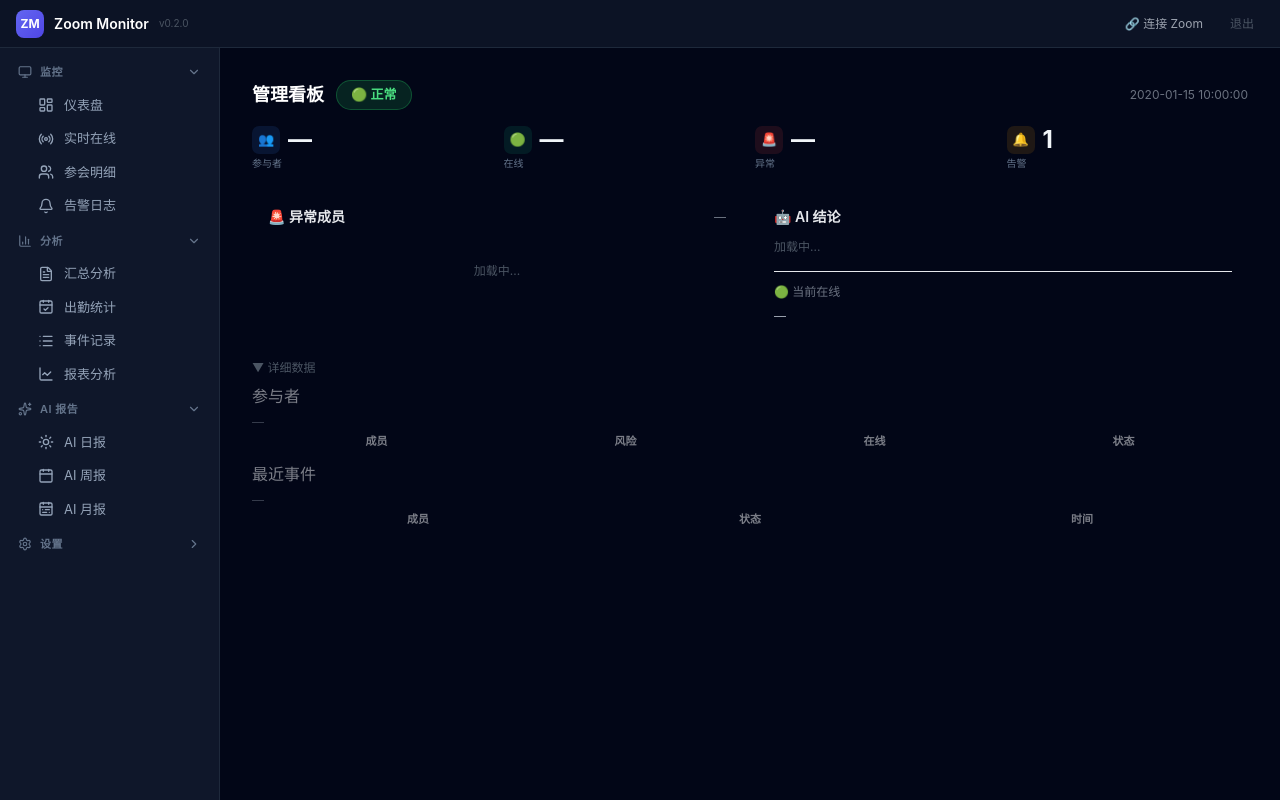
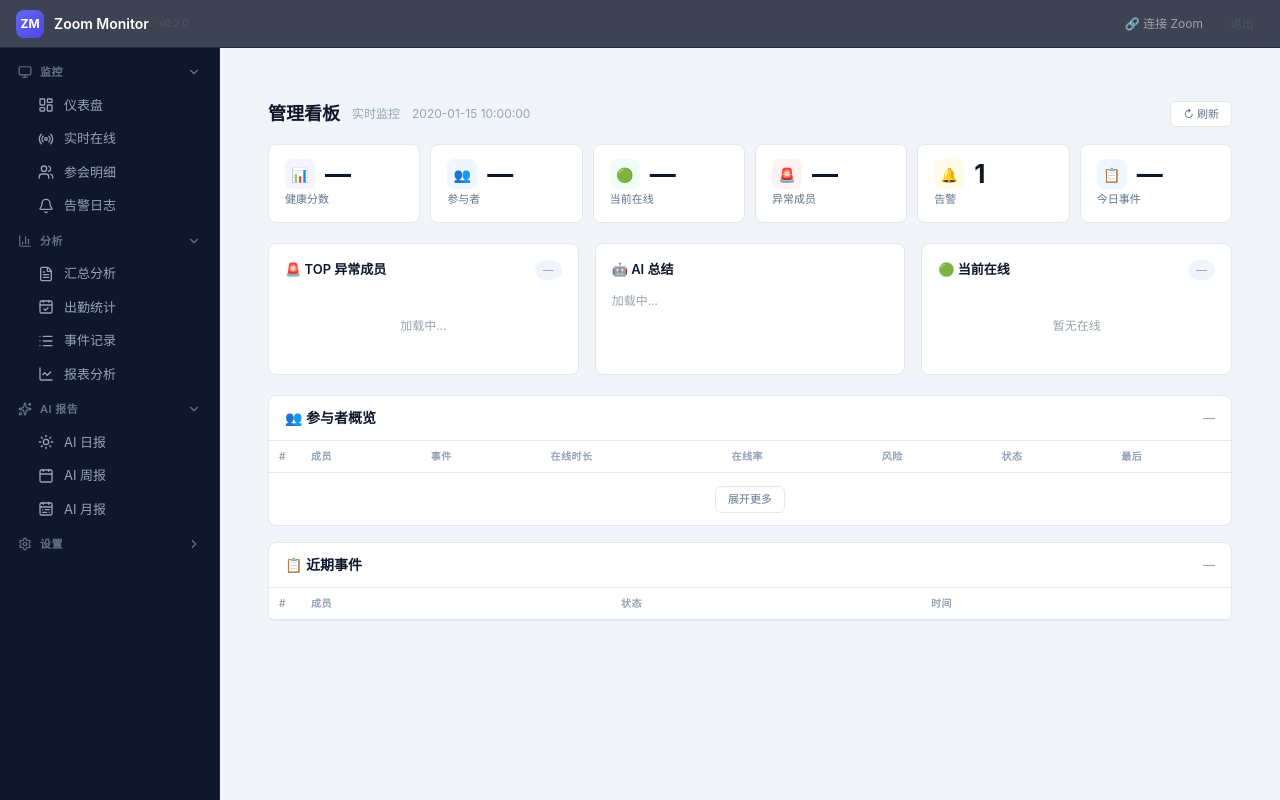
Before and after one commit to wang1682/zoom-attendance-monitor, a Python web app: template templates/dashboard.html in a window 1280 px wide. Run offline with Jinja, Linux system fonts and the light colour scheme; the template is opened without the code that fills it: most values are stand-ins (such as "Sample title", 1, 10 or a date in 2020); lists and menus that the app fills with data are empty; some libraries are stand-ins or nearby versions.

Commit message:
v0.8.0 Dashboard UI Redesign: 白底浅色风格, 6-KPI卡片, 异常Top3, 参与者概览8行, 近期事件10条

```diff
--- a/templates/dashboard.html
+++ b/templates/dashboard.html
@@ -1,197 +1,230 @@
 {% extends "base.html" %}
-{% block title %}{{ brand.app_name_zh }} — 管理看板{% endblock %}
+{% block title %}管理看板{% endblock %}
 {% block head %}
 <style>
 /* ── 全局 ── */
-.stat-grid { display: grid; grid-template-columns: repeat(auto-fit, minmax(130px, 1fr)); gap: 10px; }
-.stat-card { @apply card p-3; }
-.stat-card .row { display: flex; align-items: center; gap: 8px; }
-.stat-card .val { font-size: 24px; font-weight: 700; color: #f1f5f9; line-height: 1; }
-.stat-card .lbl { font-size: 10px; color: #64748b; margin-top: 2px; }
-.stat-card .ico { width: 28px; height: 28px; border-radius: 7px; display: flex; align-items: center; justify-content: center; font-size: 13px; }
-
-/* ── 健康度 ── */
-.health-badge { display: inline-flex; align-items: center; gap: 4px; padding: 4px 14px; border-radius: 20px; font-size: 13px; font-weight: 600; }
-.health-green { background: rgba(34,197,94,0.15); color: #4ade80; border: 1px solid rgba(34,197,94,0.3); }
-.health-yellow { background: rgba(234,179,8,0.15); color: #facc15; border: 1px solid rgba(234,179,8,0.3); }
-.health-red { background: rgba(239,68,68,0.15); color: #f87171; border: 1px solid rgba(239,68,68,0.3); }
-
-/* ── 异常卡片 ── */
-.anomaly-card { @apply card p-3; border-left: 3px solid; }
-.anomaly-card.high { border-color: #ef4444; }
-.anomaly-card.med { border-color: #f59e0b; }
-.anomaly-card .name { font-size: 14px; font-weight: 600; color: #e2e8f0; }
-.anomaly-card .detail { font-size: 11px; color: #94a3b8; margin-top: 2px; }
-.anomaly-card .tag { display: inline-block; padding: 1px 6px; border-radius: 4px; font-size: 10px; margin-right: 4px; }
-.tag-red { background: rgba(239,68,68,0.15); color: #f87171; }
-.tag-yellow { background: rgba(234,179,8,0.15); color: #facc15; }
-.tag-blue { background: rgba(99,102,241,0.15); color: #a5b4fc; }
-
-/* ── 弱化区域 ── */
-.weak { opacity: 0.5; transition: opacity 0.2s; }
-.weak:hover { opacity: 1; }
-.weak-toggle { cursor: pointer; user-select: none; }
-
-/* ── 表格 ── */
-.data-table { font-size: 11px; width: 100%; }
-.data-table th { @apply px-3 py-2 text-left text-xs font-semibold text-gray-500 uppercase tracking-wider sticky top-0 bg-surface-800; }
-.data-table td { @apply px-3 py-2 text-gray-300 border-t border-surface-800; }
+body { background: #f1f5f9 !important; }
+.max-w-app { max-width: 1320px; margin: 0 auto; }
+.card-w { background: #fff; border: 1px solid #e5e7eb; border-radius: 8px; }
+.kpi-grid { display: grid; grid-template-columns: repeat(6, 1fr); gap: 10px; }
+.kpi { background: #fff; border: 1px solid #e5e7eb; border-radius: 8px; padding: 14px 16px; }
+.kpi .top { display: flex; align-items: center; gap: 10px; margin-bottom: 2px; }
+.kpi .num { font-size: 26px; font-weight: 700; color: #0f172a; line-height: 1; }
+.kpi .lbl { font-size: 11px; color: #64748b; margin-top: 2px; }
+.kpi .ico { width: 30px; height: 30px; border-radius: 7px; display: flex; align-items: center; justify-content: center; font-size: 14px; }
+.icon-blue { background: #eff6ff; color: #3b82f6; }
+.icon-green { background: #f0fdf4; color: #22c55e; }
+.icon-red { background: #fef2f2; color: #ef4444; }
+.icon-yellow { background: #fefce8; color: #f59e0b; }
+.icon-purple { background: #f5f3ff; color: #8b5cf6; }
+.hdr { display: flex; align-items: center; justify-content: space-between; margin-bottom: 14px; }
+.hdr h2 { font-size: 13px; font-weight: 600; color: #0f172a; }
+.hdr .cnt { font-size: 11px; color: #94a3b8; background: #f1f5f9; padding: 2px 8px; border-radius: 10px; }
+/* 健康度 */
+.health-score { font-size: 32px; font-weight: 800; }
+.health-score.good { color: #22c55e; }
+.health-score.fair { color: #f59e0b; }
+.health-score.poor { color: #ef4444; }
+/* 异常卡片 */
+.rank-card { display: flex; align-items: center; gap: 12px; padding: 10px 0; border-bottom: 1px solid #f1f5f9; }
+.rank-card:last-child { border-bottom: none; }
+.rank-num { width: 20px; height: 20px; border-radius: 50%; display: flex; align-items: center; justify-content: center; font-size: 10px; font-weight: 700; flex-shrink: 0; }
+.rank-1 { background: #fef2f2; color: #ef4444; }
+.rank-2 { background: #fefce8; color: #f59e0b; }
+.rank-3 { background: #eff6ff; color: #3b82f6; }
+.rank-name { font-size: 14px; font-weight: 600; color: #0f172a; flex: 1; }
+.rank-detail { font-size: 11px; color: #64748b; }
+.rank-count { font-size: 14px; font-weight: 600; color: #64748b; }
+.tag { display: inline-block; padding: 1px 6px; border-radius: 4px; font-size: 10px; }
+.tag-danger { background: #fef2f2; color: #ef4444; }
+.tag-warn { background: #fefce8; color: #f59e0b; }
+.tag-info { background: #eff6ff; color: #3b82f6; }
+/* 在线列表 */
+.online-item { display: flex; align-items: center; gap: 8px; padding: 6px 0; border-bottom: 1px solid #f1f5f9; }
+.online-item:last-child { border-bottom: none; }
+.online-dot { width: 7px; height: 7px; border-radius: 50%; background: #22c55e; flex-shrink: 0; }
+/* 表格 */
+.tbl { font-size: 12px; width: 100%; border-collapse: collapse; }
+.tbl th { padding: 8px 10px; text-align: left; font-size: 10px; font-weight: 600; color: #94a3b8; text-transform: uppercase; letter-spacing: 0.5px; border-bottom: 1px solid #e5e7eb; }
+.tbl td { padding: 8px 10px; color: #334155; border-bottom: 1px solid #f1f5f9; }
+.tbl tr:last-child td { border-bottom: none; }
+.tbl .num-col { font-weight: 600; color: #64748b; font-size: 11px; }
+.tbl .name-col { font-weight: 500; color: #0f172a; }
+.risk-dot { width: 6px; height: 6px; border-radius: 50%; display: inline-block; margin-right: 4px; }
+.risk-high { background: #ef4444; }
+.risk-med { background: #f59e0b; }
+.risk-low { background: #3b82f6; }
+.risk-none { background: #d1d5db; }
+.status-dot { width: 8px; height: 8px; border-radius: 50%; display: inline-block; }
+.status-on { background: #22c55e; }
+.status-off { background: #d1d5db; }
+.btn-sm { padding: 4px 12px; border-radius: 6px; font-size: 11px; border: 1px solid #e5e7eb; color: #64748b; background: #fff; cursor: pointer; }
+.btn-sm:hover { background: #f8fafc; border-color: #cbd5e1; }
+/* AI 行 */
+.ai-line { padding: 3px 0; font-size: 13px; color: #334155; line-height: 1.6; }
+.ai-line strong { color: #0f172a; font-weight: 600; }
+.ai-suggest { margin-top: 10px; padding-top: 10px; border-top: 1px solid #e5e7eb; }
 </style>
 {% endblock %}
 
 {% block content %}
-<div class="max-w-[1400px] mx-auto">
+<div class="max-w-app" style="padding: 20px 16px;">
 
-  <!-- ═══════════ 第一层：状态总览 ═══════════ -->
+  <!-- ═══ 顶部 ═══ -->
   <div class="flex items-center justify-between mb-4">
     <div class="flex items-center gap-3">
-      <h1 class="text-lg font-semibold text-white">管理看板</h1>
-      <span id="healthBadge" class="health-badge health-green">🟢 正常</span>
+      <h1 class="text-lg font-bold" style="color:#0f172a">管理看板</h1>
+      <span class="text-xs" style="color:#94a3b8">实时监控</span>
+      <span class="text-xs" style="color:#94a3b8">{{ today }}</span>
     </div>
-    <div class="text-xs text-gray-500">{{ today }}</div>
+    <button onclick="location.reload()" class="btn-sm">↻ 刷新</button>
   </div>
 
-  <div class="stat-grid mb-5">
-    <div class="stat-card"><div class="row"><div class="ico" style="background:rgba(59,130,246,0.12);color:#60a5fa">👥</div><div class="val" id="hParticipants">—</div></div><div class="lbl">参与者</div></div>
-    <div class="stat-card"><div class="row"><div class="ico" style="background:rgba(16,185,129,0.12);color:#34d399">🟢</div><div class="val" id="hOnline">—</div></div><div class="lbl">在线</div></div>
-    <div class="stat-card"><div class="row"><div class="ico" style="background:rgba(239,68,68,0.12);color:#f87171">🚨</div><div class="val" id="hAnomalies">—</div></div><div class="lbl">异常</div></div>
-    <div class="stat-card"><div class="row"><div class="ico" style="background:rgba(245,158,11,0.12);color:#fbbf24">🔔</div><div class="val" id="hAlerts">{{ stats.alert_count }}</div></div><div class="lbl">告警</div></div>
+  <!-- ═══ KPI 行 ═══ -->
+  <div class="kpi-grid mb-5">
+    <div class="kpi"><div class="top"><div class="ico icon-purple">📊</div><div class="num" id="kpiHealth">—</div></div><div class="lbl">健康分数</div></div>
+    <div class="kpi"><div class="top"><div class="ico icon-blue">👥</div><div class="num" id="kpiParticipants">—</div></div><div class="lbl">参与者</div></div>
+    <div class="kpi"><div class="top"><div class="ico icon-green">🟢</div><div class="num" id="kpiOnline">—</div></div><div class="lbl">当前在线</div></div>
+    <div class="kpi"><div class="top"><div class="ico icon-red">🚨</div><div class="num" id="kpiAnomalies">—</div></div><div class="lbl">异常成员</div></div>
+    <div class="kpi"><div class="top"><div class="ico icon-yellow">🔔</div><div class="num" id="kpiAlerts">{{ stats.alert_count }}</div></div><div class="lbl">告警</div></div>
+    <div class="kpi"><div class="top"><div class="ico icon-blue">📋</div><div class="num" id="kpiEvents">—</div></div><div class="lbl">今日事件</div></div>
   </div>
 
-  <!-- ═══════════ 第二层：异常 + AI ═══════════ -->
-  <div class="grid grid-cols-1 lg:grid-cols-2 gap-4 mb-5">
-    <!-- 左侧：异常成员 Top 3 -->
-    <div class="card p-4">
-      <div class="flex items-center justify-between mb-3">
-        <h2 class="text-sm font-semibold text-gray-200">🚨 异常成员</h2>
-        <span class="text-xs text-gray-500" id="anomalyTotal">—</span>
-      </div>
-      <div id="anomalyCards" class="space-y-2">
-        <div class="text-xs text-gray-600 text-center py-6">加载中...</div>
+  <!-- ═══ 第二层：三栏 ═══ -->
+  <div class="grid grid-cols-1 lg:grid-cols-3 gap-4 mb-5">
+
+    <!-- 左：异常 Top 3 -->
+    <div class="card-w p-4">
+      <div class="hdr"><h2>🚨 TOP 异常成员</h2><span class="cnt" id="anomalyTotal">—</span></div>
+      <div id="anomalyList"><div class="text-xs text-gray-400 text-center py-6">加载中...</div></div>
+    </div>
+
+    <!-- 中：AI 总结 -->
+    <div class="card-w p-4">
+      <div class="hdr"><h2>🤖 AI 总结</h2></div>
+      <div id="aiBlock">
+        <div class="text-xs text-gray-400">加载中...</div>
       </div>
     </div>
 
-    <!-- 右侧：AI 结论 -->
-    <div class="card p-4">
-      <div class="flex items-center justify-between mb-3">
-        <h2 class="text-sm font-semibold text-gray-200">🤖 AI 结论</h2>
-      </div>
-      <div id="aiConclusion" class="text-sm leading-relaxed text-gray-400 space-y-2">
-        <div class="text-xs text-gray-600">加载中...</div>
-      </div>
-      <div class="mt-4 pt-3 border-t border-surface-700">
-        <div class="text-xs text-gray-500 mb-2">🟢 当前在线</div>
-        <div id="onlineMembers" class="space-y-1 text-xs text-gray-400">
-          <div>—</div>
-        </div>
-      </div>
+    <!-- 右：当前在线 -->
+    <div class="card-w p-4">
+      <div class="hdr"><h2>🟢 当前在线</h2><span class="cnt" id="onlineCount">—</span></div>
+      <div id="onlineList"><div class="text-xs text-gray-400 text-center py-6">暂无在线</div></div>
     </div>
   </div>
 
-  <!-- ═══════════ 第三层：详细数据（默认弱化） ═══════════ -->
-  <div class="weak-toggle mb-2 text-xs text-gray-600 hover:text-gray-400" onclick="toggleDetails()">▼ 详细数据</div>
-
-  <div id="detailSection" class="weak">
-    <!-- 参与者汇总 -->
-    <div class="dash-table-wrap mb-3">
-      <div class="hdr"><h2>参与者</h2><span class="cnt text-xs text-gray-500" id="summaryCount">—</span></div>
-      <div style="max-height:300px;overflow-y:auto">
-        <table class="data-table w-full">
-          <thead><tr><th>成员</th><th>风险</th><th>在线</th><th>状态</th></tr></thead>
-          <tbody id="summaryBody"></tbody>
-        </table>
-      </div>
+  <!-- ═══ 第三层：参与者概览 ═══ -->
+  <div class="card-w mb-4">
+    <div class="px-4 py-3 flex items-center justify-between" style="border-bottom:1px solid #e5e7eb">
+      <h2 class="text-sm font-semibold" style="color:#0f172a">👥 参与者概览</h2>
+      <span class="text-xs" style="color:#94a3b8" id="summaryCount">—</span>
     </div>
-
-    <!-- 最近事件 -->
-    <div class="dash-table-wrap mb-3">
-      <div class="hdr"><h2>最近事件</h2><span class="cnt text-xs text-gray-500" id="eventCount">—</span></div>
-      <div style="max-height:250px;overflow-y:auto">
-        <table class="data-table w-full">
-          <thead><tr><th>成员</th><th>状态</th><th>时间</th></tr></thead>
-          <tbody id="eventBody"></tbody>
-        </table>
-      </div>
+    <div style="overflow-x:auto;padding:0">
+      <table class="tbl">
+        <thead><tr>
+          <th style="width:32px">#</th><th>成员</th><th>事件</th><th>在线时长</th><th>在线率</th><th>风险</th><th>状态</th><th>最后</th>
+        </tr></thead>
+        <tbody id="summaryBody"></tbody>
+      </table>
+    </div>
+    <div class="text-center py-3">
+      <button class="btn-sm" id="expandBtn" onclick="toggleExpand()">展开更多</button>
     </div>
   </div>
 
+  <!-- ═══ 第四层：近期事件 ═══ -->
+  <div class="card-w">
+    <div class="px-4 py-3 flex items-center justify-between" style="border-bottom:1px solid #e5e7eb">
+      <h2 class="text-sm font-semibold" style="color:#0f172a">📋 近期事件</h2>
+      <span class="text-xs" style="color:#94a3b8" id="eventCount">—</span>
+    </div>
+    <div style="overflow-x:auto;padding:0">
+      <table class="tbl">
+        <thead><tr><th style="width:32px">#</th><th>成员</th><th>状态</th><th>时间</th></tr></thead>
+        <tbody id="eventBody"></tbody>
+      </table>
+    </div>
+  </div>
 </div>
 
 <script>
-let detailsVisible = false;
+let summaryFull = [];
+let expanded = false;
 
-function toggleDetails() {
-  detailsVisible = !detailsVisible;
-  const el = document.getElementById("detailSection");
-  el.style.opacity = detailsVisible ? "1" : "0.5";
+function toggleExpand() {
+  expanded = !expanded;
+  document.getElementById("expandBtn").textContent = expanded ? "收起" : "展开更多";
+  renderSummary(expanded ? summaryFull : summaryFull.slice(0, 8));
 }
 
-async function loadMgt() {
+function renderSummary(data) {
+  const body = document.getElementById("summaryBody");
+  if (!data.length) { body.innerHTML = '<tr><td colspan="8" class="text-center py-8" style="color:#94a3b8">暂无</td></tr>'; return; }
+  body.innerHTML = data.map((p, i) => {
+    const riskClass = p.flags?.length ? (p.flags.includes("高频进出") ? "risk-high" : "risk-med") : "risk-none";
+    const riskBadge = p.flags?.length ? p.flags.map(f => `<span class="tag tag-danger">${f}</span>`).join(" ") : '<span style="color:#d1d5db">—</span>';
+    return `<tr><td class="num-col">${i+1}</td><td class="name-col">${p.name}</td><td>${p.total_actions || (p.enters+p.leaves)}</td><td>${p.duration_display}</td><td>${p.avg_min > 0 ? Math.min(100, Math.round(p.avg_min / 60 * 100)) + "%" : "—"}</td><td><span class="risk-dot ${riskClass}"></span>${riskBadge}</td><td><span class="status-dot ${p.is_online ? 'status-on' : 'status-off'}"></span></td><td style="font-family:monospace;color:#94a3b8;font-size:11px">${(p.last_active||"").slice(11,19)}</td></tr>`;
+  }).join("");
+}
+
+async function load() {
   try {
     const r = await fetch("/api/v2/live"); const d = await r.json();
     if (!d.ok) return;
 
-    // 状态总览
-    document.getElementById("hParticipants").textContent = d.unique_participants;
-    document.getElementById("hOnline").textContent = d.total_online;
-    document.getElementById("hAnomalies").textContent = d.anomalies?.length || 0;
-
-    // 健康度
-    const badge = document.getElementById("healthBadge");
-    const level = d.health_level || "green";
-    badge.className = "health-badge health-" + level;
-    badge.textContent = level === "green" ? "🟢 正常" : level === "yellow" ? "🟡 注意" : "🔴 异常";
+    // KPI
+    const anomCount = d.anomalies?.length || 0;
+    const healthScore = Math.max(0, 100 - anomCount * 10);
+    document.getElementById("kpiHealth").textContent = healthScore + "/100";
+    document.getElementById("kpiParticipants").textContent = d.unique_participants;
+    document.getElementById("kpiOnline").textContent = d.total_online;
+    document.getElementById("kpiAnomalies").textContent = anomCount;
+    document.getElementById("kpiEvents").textContent = d.total_events;
 
     // 异常 Top 3
-    const ac = document.getElementById("anomalyCards");
-    document.getElementById("anomalyTotal").textContent = (d.anomalies?.length || 0) + " 人";
-    if (d.anomalies?.length) {
-      const top3 = d.anomalies.slice(0, 3);
-      ac.innerHTML = top3.map(a => {
-        const lvl = a.flags.includes("高频进出") ? "high" : "med";
-        return `<div class="anomaly-card ${lvl}"><div class="name">${a.name}</div><div class="detail">${a.flags.map(f => `<span class="tag tag-red">${f}</span>`).join("")} ${a.actions} 次</div></div>`;
+    document.getElementById("anomalyTotal").textContent = anomCount + " 人";
+    const al = document.getElementById("anomalyList");
+    if (anomCount) {
+      al.innerHTML = d.anomalies.slice(0, 3).map((a, i) => {
+        const rankClass = i === 0 ? "rank-1" : i === 1 ? "rank-2" : "rank-3";
+        const flags = a.flags?.join("、") || "异常";
+        return `<div class="rank-card"><span class="rank-num ${rankClass}">${i+1}</span><div style="flex:1"><div class="rank-name">${a.name}</div><div class="rank-detail">${flags}</div></div><div class="rank-count">${a.actions} 次</div></div>`;
       }).join("");
-    } else {
-      ac.innerHTML = '<div class="text-xs text-gray-500 text-center py-6">✅ 今日无异常成员</div>';
-    }
+    } else { al.innerHTML = '<div class="text-xs text-gray-400 text-center py-6">✅ 今日无异常</div>'; }
 
-    // AI 结论
-    const ai = document.getElementById("aiConclusion");
-    if (d.ai_summary) {
-      ai.innerHTML = d.ai_summary.split("。").filter(Boolean).map(s => `<div>• ${s}。</div>`).join("");
-    }
+    // AI
+    const ai = document.getElementById("aiBlock");
+    const parts = (d.ai_summary || "暂无数据").split("。").filter(Boolean);
+    ai.innerHTML = parts.map(s => `<div class="ai-line">${s.replace(/^(.+?)(：|:)/, '<strong>$1</strong>$2')}。</div>`).join("") +
+      '<div class="ai-suggest"><span style="font-size:11px;color:#94a3b8">💡 建议：检查异常成员网络状态</span></div>';
 
-    // 当前在线
-    const om = document.getElementById("onlineMembers");
+    // 在线列表
+    document.getElementById("onlineCount").textContent = d.total_online + " 人";
+    const ol = document.getElementById("onlineList");
     if (d.online.length) {
-      om.innerHTML = d.online.map(p =>
-        `<div class="flex items-center gap-2"><span class="w-1.5 h-1.5 rounded-full bg-emerald-400"></span><span>${p.name}</span><span class="text-gray-500">${p.online_display || p.online_minutes + '分钟'}</span></div>`
+      ol.innerHTML = d.online.map((p, i) =>
+        `<div class="online-item"><span class="online-dot"></span><span style="flex:1;font-size:13px;font-weight:500;color:#0f172a">${p.name}</span><span style="font-size:12px;color:#64748b">${p.online_display || p.online_minutes + '分钟'}</span></div>`
       ).join("");
-    } else { om.innerHTML = '<div class="text-gray-500">暂无</div>'; }
+    } else { ol.innerHTML = '<div class="text-xs text-gray-400 text-center py-6">暂无在线</div>'; }
 
-    // 参与者汇总（简化为：成员 | 风险 | 在线 | 状态）
-    const sb = document.getElementById("summaryBody");
-    const ps = d.participants_summary || [];
-    document.getElementById("summaryCount").textContent = ps.length + " 人";
-    if (ps.length) {
-      sb.innerHTML = ps.slice(0, 20).map(p => {
-        const risk = p.flags?.length ? p.flags.map(f => `<span class="tag tag-red">${f}</span>`).join("") : '<span class="text-gray-600">—</span>';
-        return `<tr class="hover-row"><td class="font-medium">${p.name}</td><td>${risk}</td><td>${p.duration_display}</td><td>${p.is_online ? '<span class="badge-green">🟢</span>' : '<span class="badge-gray">🔴</span>'}</td></tr>`;
-      }).join("");
-    } else { sb.innerHTML = '<tr><td colspan="4" class="text-center py-6 text-gray-600">暂无</td></tr>'; }
+    // 参与者概览
+    summaryFull = d.participants_summary || [];
+    document.getElementById("summaryCount").textContent = summaryFull.length + " 人";
+    expanded = false;
+    renderSummary(summaryFull.slice(0, 8));
 
-    // 最近事件（最新 10 条）
+    // 近期事件
+    const evts = summaryFull.filter(p => p.last_active).sort((a,b) => (b.last_active||"").localeCompare(a.last_active||"")).slice(0, 10);
+    document.getElementById("eventCount").textContent = (d.total_events || 0) + " 条";
     const eb = document.getElementById("eventBody");
-    document.getElementById("eventCount").textContent = (d.total_events || 0) + " 条";
-    // 用 participants_summary 的 last_active 按时间排序取前 10
-    const events = ps.filter(p => p.last_active).sort((a,b) => (b.last_active||"").localeCompare(a.last_active||"")).slice(0, 10);
-    if (events.length) {
-      eb.innerHTML = events.map(p => `<tr class="hover-row"><td>${p.name}</td><td>${p.is_online ? '<span class="badge-green">🟢 ONLINE</span>' : '<span class="badge-gray">🔴 OFFLINE</span>'}</td><td style="color:#64748b;font-family:monospace">${(p.last_active||"").slice(11,19)}</td></tr>`).join("");
-    } else { eb.innerHTML = '<tr><td colspan="3" class="text-center py-6 text-gray-600">暂无</td></tr>'; }
-  } catch(e) { console.log(e); }
+    if (evts.length) {
+      eb.innerHTML = evts.map((p, i) => `<tr><td class="num-col">${i+1}</td><td class="name-col">${p.name}</td><td><span class="status-dot ${p.is_online ? 'status-on' : 'status-off'}"></span></td><td style="font-family:monospace;color:#94a3b8;font-size:11px">${(p.last_active||"").slice(11,19)}</td></tr>`).join("");
+    } else { eb.innerHTML = '<tr><td colspan="4" class="text-center py-6" style="color:#94a3b8">暂无</td></tr>'; }
+  } catch(e) {}
 }
 
-loadMgt();
-setInterval(loadMgt, 15000);
+load();
+setInterval(load, 15000);
 </script>
 {% endblock %}
```
